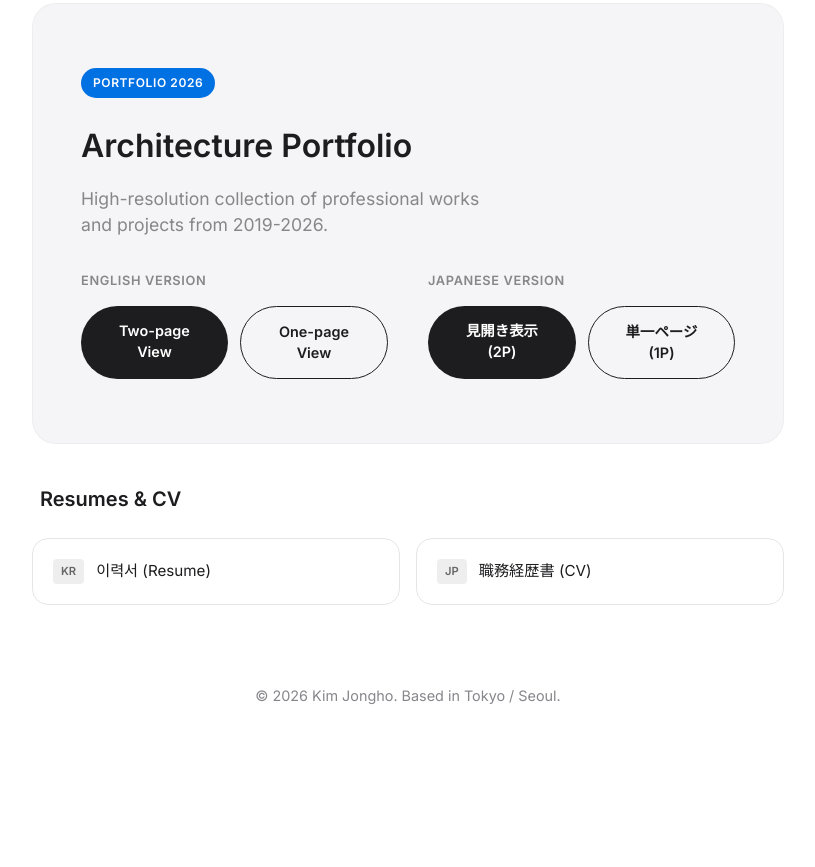
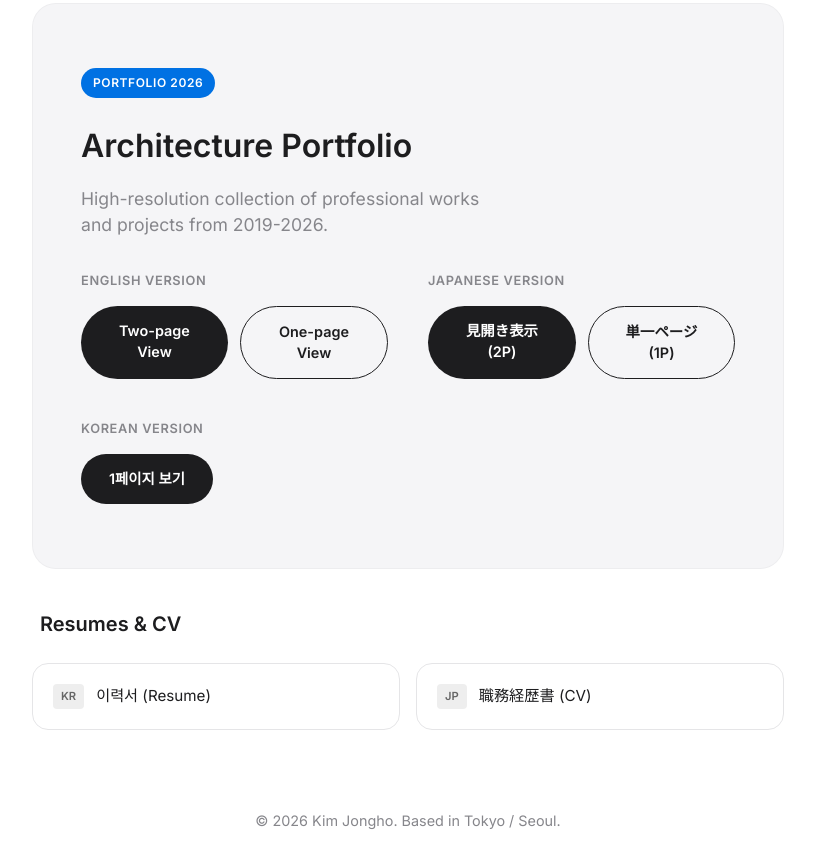
Before and after one commit to royaljjong/portfolio-web, a website: page index.html in a window 1280 px wide. Shown: the part 885-1752 px from the top of the page, without its empty margins (232-1047 px from the left). Before the commit the page ends 1671 px from the top, so only its background shows below. Drawn offline with nearby package versions, Linux system fonts and the light colour scheme.

Commit message:
Add Korean portfolio PDF

```diff
--- a/index.html
+++ b/index.html
@@ -64,6 +64,12 @@
                                 <a href="assets/portfolio_jp_1page.pdf" target="_blank" class="btn outline">単一ページ (1P)</a>
                             </div>
                         </div>
+                        <div class="portfolio-lang-group">
+                            <h4>Korean Version</h4>
+                            <div class="btn-row">
+                                <a href="assets/portfolio_kr_1page.pdf" target="_blank" class="btn primary">1페이지 보기</a>
+                            </div>
+                        </div>
                     </div>
                 </div>
             </section>
```
Also changed, not shown: 1 other file.
